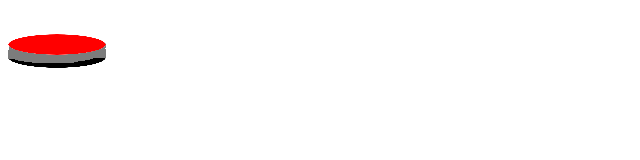
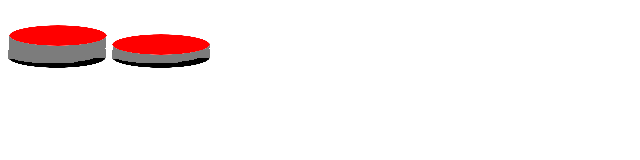
Before and after one commit to robertegj/bass-buton, a plain HTML site: page index.html in a window 1280 px wide. Shown: the whole page, without its empty margins (0-640 px from the left). Drawn offline with Linux system fonts and the light colour scheme.

Commit message:
Update index.html

```diff
--- a/index.html
+++ b/index.html
@@ -10,6 +10,7 @@
 
 <body>
   <div class="container">
+    <img src="not pooshed.png" width="100" height="100">
     <img src="pooshed.png" width="100" height="100">
   </div>
 </body>
```
